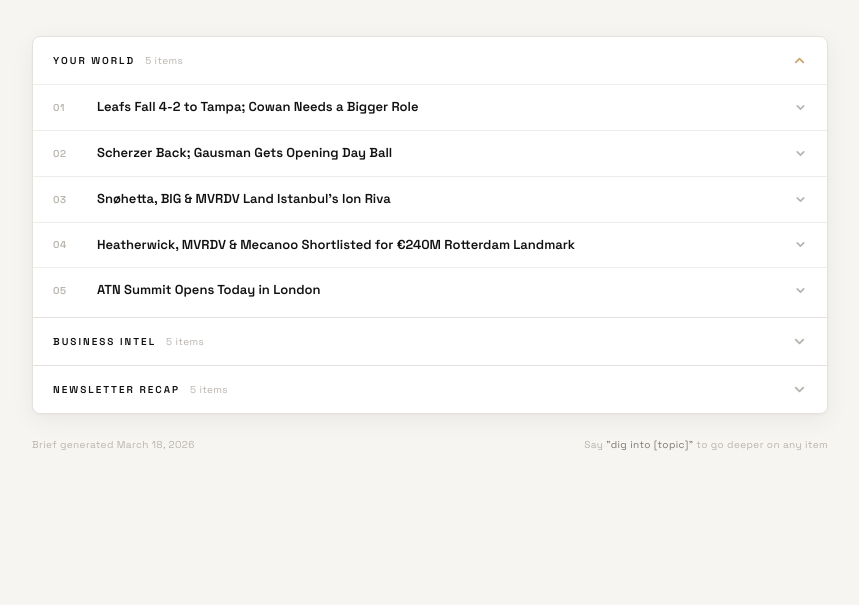
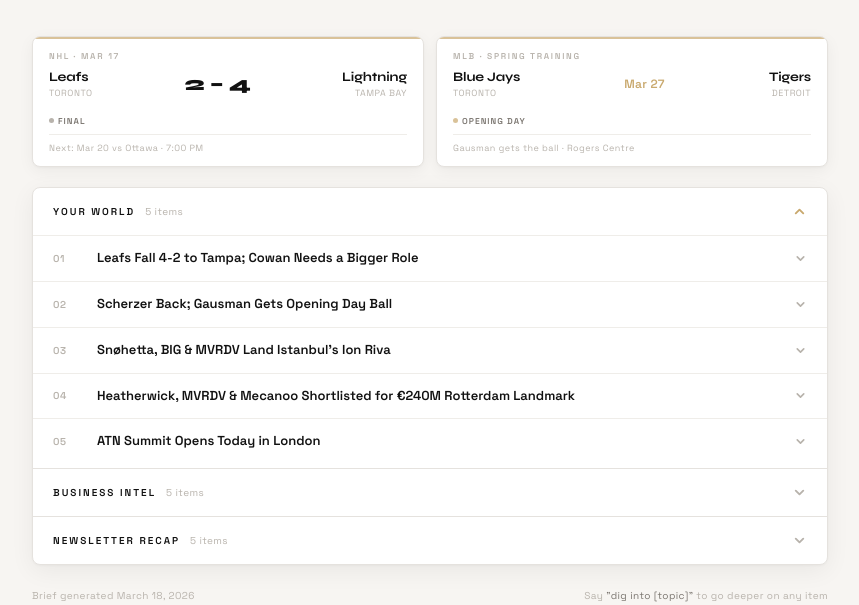
Before and after one commit to hg913488/hg-brief, a plain HTML site: page index.html in a window 1280 px wide. Shown: the part 251-856 px from the top of the page, without its empty margins (210-1069 px from the left). Before the commit the page ends 800 px from the top, so only its background shows below. Drawn offline with Linux system fonts and the light colour scheme.

Commit message:
feat: add sports score widget for Leafs and Blue Jays

```diff
--- a/index.html
+++ b/index.html
@@ -278,6 +278,136 @@
       stroke-width: 2; stroke-linecap: round; stroke-linejoin: round;
     }
 
+    /* ── Sports Score Widget ── */
+    .scores-widget {
+      display: grid;
+      grid-template-columns: 1fr 1fr;
+      gap: 12px;
+      margin-bottom: 20px;
+      opacity: 0;
+      animation: rise 0.5s cubic-bezier(0.22,1,0.36,1) 0.14s forwards;
+    }
+
+    .score-card {
+      background: var(--surface);
+      border: 1px solid var(--border);
+      border-radius: 8px;
+      padding: 14px 16px 12px;
+      box-shadow: 0 1px 3px rgba(0,0,0,0.04), 0 4px 16px rgba(0,0,0,0.05);
+      position: relative;
+      overflow: hidden;
+    }
+
+    .score-card::before {
+      content: '';
+      position: absolute;
+      top: 0; left: 0; right: 0;
+      height: 2px;
+      background: var(--accent);
+      opacity: 0.7;
+    }
+
+    .score-card-league {
+      font-size: 8.5px;
+      font-weight: 600;
+      letter-spacing: 0.2em;
+      text-transform: uppercase;
+      color: var(--text-dim);
+      margin-bottom: 8px;
+    }
+
+    .score-card-teams {
+      display: flex;
+      align-items: center;
+      justify-content: space-between;
+      gap: 8px;
+      margin-bottom: 8px;
+    }
+
+    .score-team {
+      display: flex;
+      flex-direction: column;
+      gap: 2px;
+      min-width: 0;
+    }
+
+    .score-team--away { align-items: flex-start; }
+    .score-team--home { align-items: flex-end; }
+
+    .score-team-name {
+      font-family: var(--ff-display);
+      font-size: 13px;
+      font-weight: 700;
+      letter-spacing: -0.01em;
+      color: var(--text);
+      white-space: nowrap;
+    }
+
+    .score-team-loc {
+      font-size: 9px;
+      color: var(--text-dim);
+      letter-spacing: 0.06em;
+      text-transform: uppercase;
+    }
+
+    .score-divider {
+      display: flex;
+      flex-direction: column;
+      align-items: center;
+      gap: 2px;
+      flex-shrink: 0;
+    }
+
+    .score-result {
+      font-family: var(--ff-display);
+      font-size: 20px;
+      font-weight: 800;
+      letter-spacing: -0.03em;
+      color: var(--text);
+      line-height: 1;
+    }
+
+    .score-result--upcoming {
+      font-size: 12px;
+      font-weight: 700;
+      color: var(--accent);
+      letter-spacing: 0.02em;
+    }
+
+    .score-status {
+      display: inline-flex;
+      align-items: center;
+      gap: 4px;
+      font-size: 8.5px;
+      font-weight: 600;
+      letter-spacing: 0.12em;
+      text-transform: uppercase;
+      color: var(--text-sec);
+    }
+
+    .score-status-dot {
+      width: 5px; height: 5px;
+      border-radius: 50%;
+      background: var(--text-dim);
+      flex-shrink: 0;
+    }
+    .score-status-dot--live { background: #22c55e; box-shadow: 0 0 0 2px rgba(34,197,94,0.2); }
+    .score-status-dot--final { background: var(--text-dim); }
+    .score-status-dot--upcoming { background: var(--accent); opacity: 0.7; }
+
+    .score-card-footer {
+      border-top: 1px solid var(--border-soft);
+      padding-top: 7px;
+      margin-top: 6px;
+      font-size: 9px;
+      color: var(--text-dim);
+      letter-spacing: 0.05em;
+    }
+
+    @media (max-width: 480px) {
+      .scores-widget { grid-template-columns: 1fr; }
+    }
+
     /* ── Footer ── */
     .footer {
       margin-top: 24px;
@@ -318,6 +448,57 @@
   <div class="greeting">
     <span class="greeting-eyebrow">Daily Brief</span>
     <h1 class="greeting-headline">Good morning, <em>HG.</em><br>Here's your brief.</h1>
+  </div>
+
+  <!-- ── SPORTS SCORE WIDGET ── -->
+  <div class="scores-widget">
+
+    <!-- Maple Leafs -->
+    <div class="score-card">
+      <div class="score-card-league">NHL · Mar 17</div>
+      <div class="score-card-teams">
+        <div class="score-team score-team--away">
+          <span class="score-team-name">Leafs</span>
+          <span class="score-team-loc">Toronto</span>
+        </div>
+        <div class="score-divider">
+          <span class="score-result">2 – 4</span>
+        </div>
+        <div class="score-team score-team--home">
+          <span class="score-team-name">Lightning</span>
+          <span class="score-team-loc">Tampa Bay</span>
+        </div>
+      </div>
+      <div class="score-status">
+        <span class="score-status-dot score-status-dot--final"></span>
+        Final
+      </div>
+      <div class="score-card-footer">Next: Mar 20 vs Ottawa · 7:00 PM</div>
+    </div>
+
+    <!-- Blue Jays -->
+    <div class="score-card">
+      <div class="score-card-league">MLB · Spring Training</div>
+      <div class="score-card-teams">
+        <div class="score-team score-team--away">
+          <span class="score-team-name">Blue Jays</span>
+          <span class="score-team-loc">Toronto</span>
+        </div>
+        <div class="score-divider">
+          <span class="score-result--upcoming">Mar 27</span>
+        </div>
+        <div class="score-team score-team--home">
+          <span class="score-team-name">Tigers</span>
+          <span class="score-team-loc">Detroit</span>
+        </div>
+      </div>
+      <div class="score-status">
+        <span class="score-status-dot score-status-dot--upcoming"></span>
+        Opening Day
+      </div>
+      <div class="score-card-footer">Gausman gets the ball · Rogers Centre</div>
+    </div>
+
   </div>
 
   <div class="sections">
```
